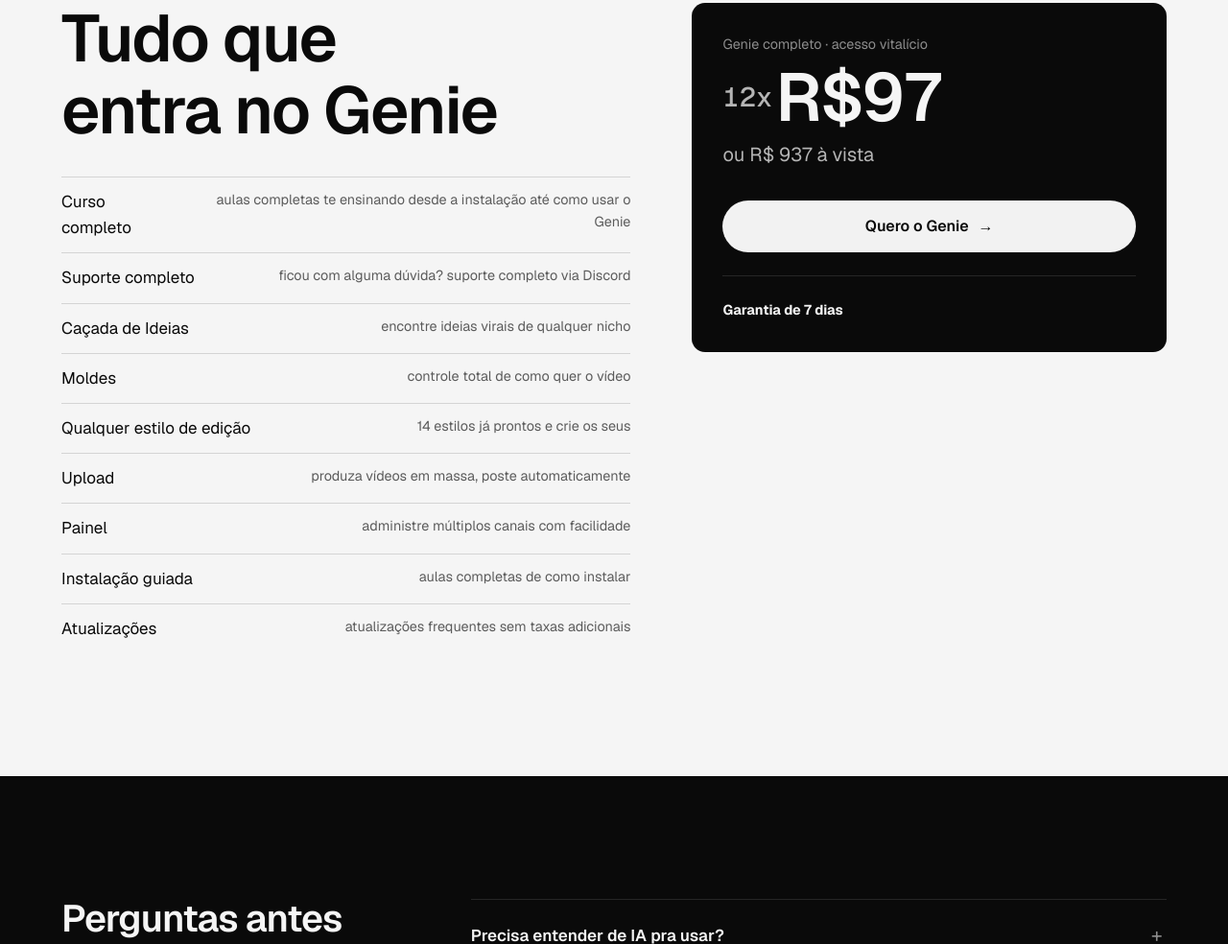
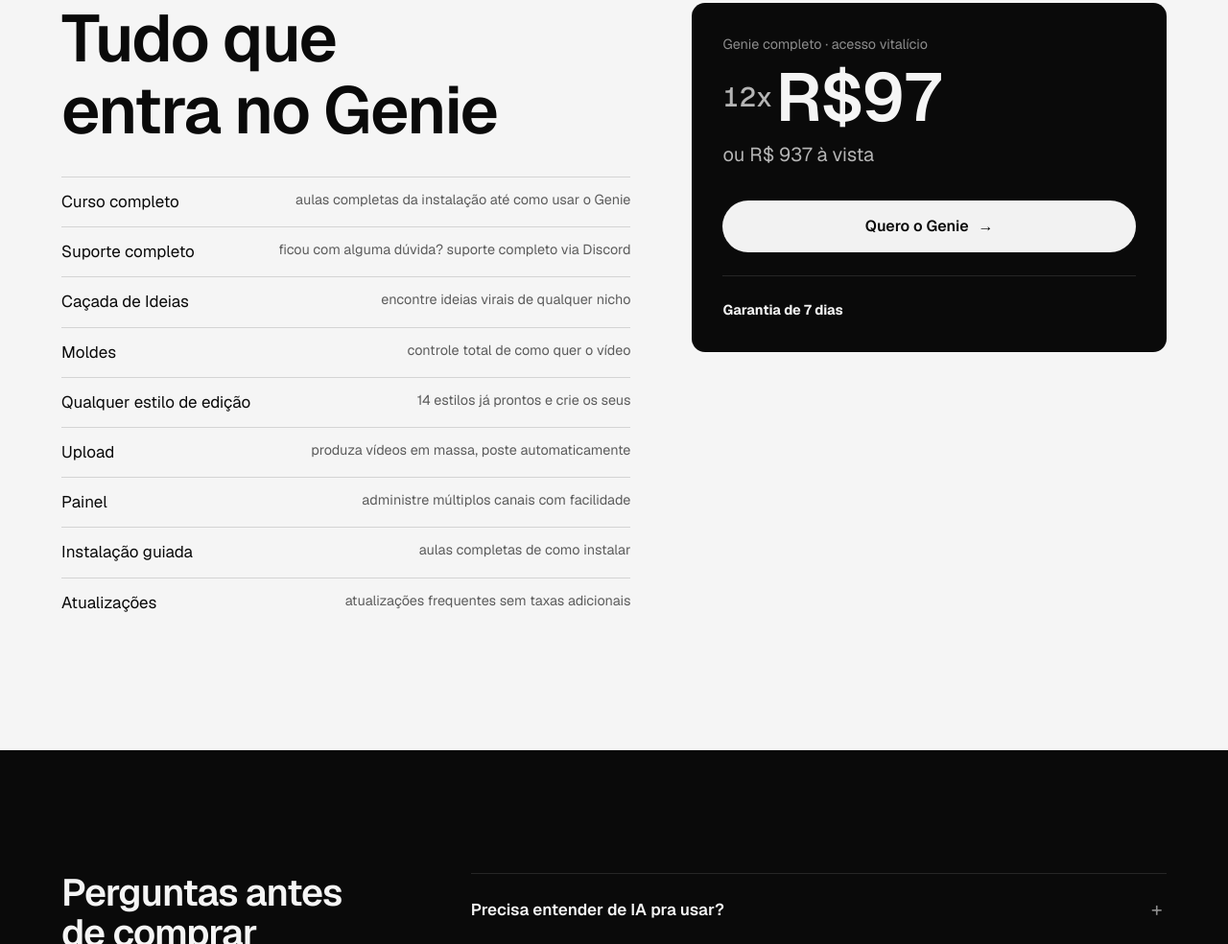
Before and after one commit to palhacooculto/genie, a plain HTML site: page index.html in a window 1280 px wide. Shown: the part 7330-8314 px from the top of the page at 96% size. Drawn offline with nearby package versions, Linux system fonts and the light colour scheme.

Commit message:
Curso completo em 1 linha

```diff
--- a/index.html
+++ b/index.html
@@ -178,6 +178,7 @@ p{margin:0;text-wrap:pretty}
 .oferta .inclui{list-style:none;margin:var(--s6) 0 0;padding:0;display:grid;gap:0}
 .oferta .inclui li{padding:var(--s3) 0;border-top:1px solid #D4D4D4;display:flex;justify-content:space-between;gap:var(--s4)}
 .oferta .inclui li span{color:#5C5C5C;font-size:var(--t-sm);text-align:right}
+@media (min-width:901px){.oferta .inclui li{white-space:nowrap}}
 .caixa{background:var(--bg);color:var(--ink);border-radius:var(--r-box);padding:var(--s6)}
 .caixa .de{font-size:var(--t-sm);color:var(--mut)}
 .caixa .valor{margin-top:var(--s2);font-size:clamp(3rem,6vw,4.4rem);font-weight:600;letter-spacing:-.03em;line-height:1;font-variant-numeric:tabular-nums}
@@ -529,7 +530,7 @@ img.tela{border:3px solid #F5F5F5 !important;border-radius:18px !important;box-s
     <div>
       <h2>Tudo que entra no Genie</h2>
       <ul class="inclui">
-        <li>Curso completo <span>aulas completas te ensinando desde a instalação até como usar o Genie</span></li>
+        <li>Curso completo <span>aulas completas da instalação até como usar o Genie</span></li>
         <li>Suporte completo <span>ficou com alguma dúvida? suporte completo via Discord</span></li>
         <li>Caçada de Ideias <span>encontre ideias virais de qualquer nicho</span></li>
         <li>Moldes <span>controle total de como quer o vídeo</span></li>
```
